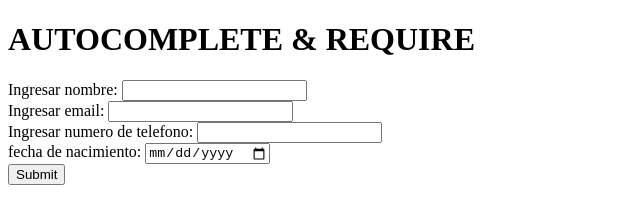
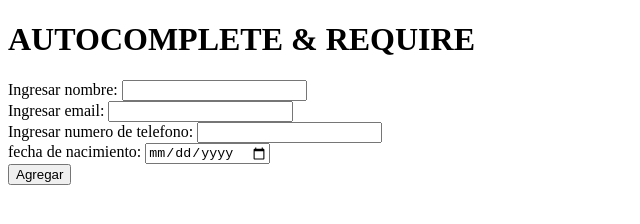
Before and after one commit to robsdata/proyectosplatzi, a plain HTML site: page Curso_Definitivo_HTML_CSS/formularios/autocomplete_require.html in a window 1280 px wide. Shown: the full height of the page, 0-640 px from the left. Drawn offline with Linux system fonts and the light colour scheme.

Commit message:
Primer commit practicas CSS

```diff
--- a/Curso_Definitivo_HTML_CSS/formularios/autocomplete_require.html
+++ b/Curso_Definitivo_HTML_CSS/formularios/autocomplete_require.html
@@ -23,7 +23,7 @@
                 <input type="tel" autocomplete="mobile"><br>
                 <span>fecha de nacimiento: </span>
                 <input type="date" required autocomplete="bday-day"><br>
-                <input type="submit" />
+                <button type="submit">Agregar</button>
             </form>
         </div>
     </main>
```
